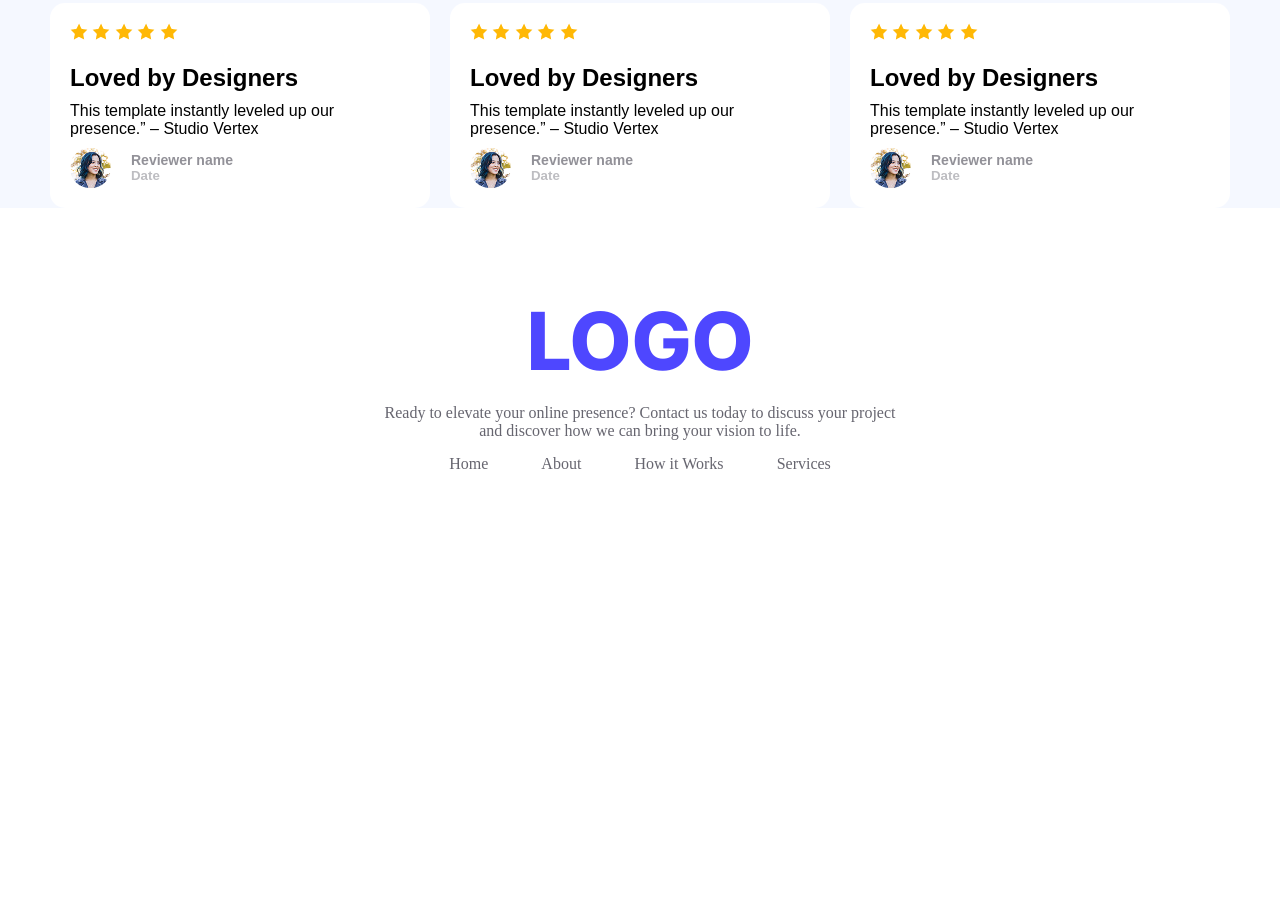
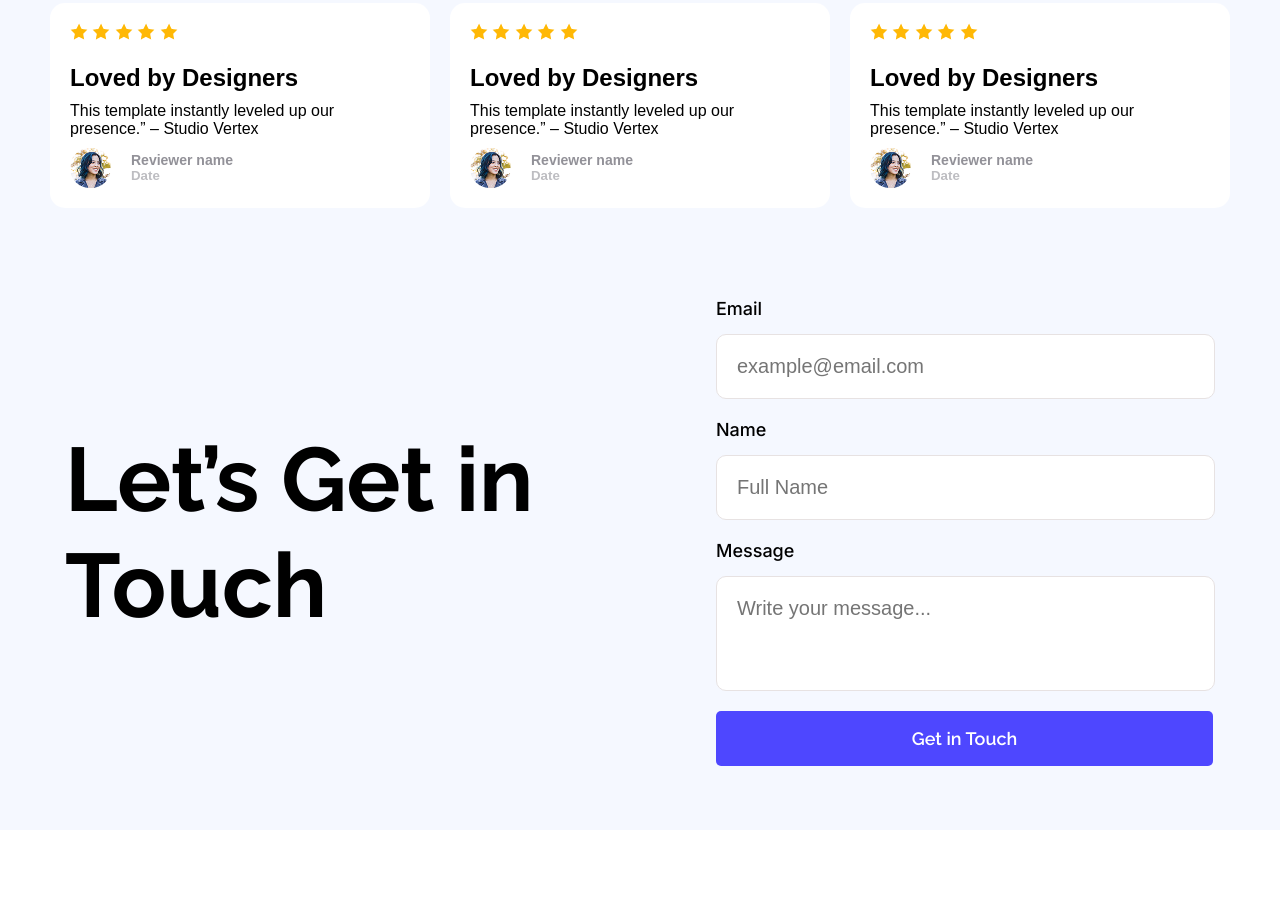
Before and after one commit to SadiaUmmay/A01-landing-launchpad, a plain HTML site: page index.html in a window 1280 px wide. Shown: the part 1547-2460 px from the top of the page. Before the commit the page ends 2078 px from the top, so only its background shows below. Drawn offline with Linux system fonts and the light colour scheme.

Commit message:
lets get in touch section

```diff
--- a/index.css
+++ b/index.css
@@ -151,16 +151,56 @@ main{
 .card-body h5{
     color: rgba(37, 36, 50, 0.3);
 }
+/* form css  */
+.form-flex{
+    max-width: 1150px;
+    display: flex;
+    justify-content: space-between;
+    margin: 7% auto;
+    padding-bottom: 5%;
+    align-items: center;
+}
+.form-flex h1{
+    font-size: 90px;
+    font-weight: bold;
+    font-family: 'raleway';
+    width: 528px;
+}
+.form-1{
+    padding: 20px 0 20px 20px ;
+    width: 477px;
+    font-size: 20px;
+    margin: 15px 0 20px ;
+    border-radius: 10px;
+    border: 1px solid rgb(231, 226, 226);
+}
+.form-2{
+    padding: 20px 0 70px 20px ;
+    width: 477px;
+    font-size: 20px;
+    margin: 15px 0 20px ;
+    border-radius: 10px;
+    border: 1px solid rgb(231, 226, 226);
+}
+.form label{
+    font-size: 18px;
+    font-family: 'Inter';
+    font-weight: 500;
+
+}
+.form-btn{
+    width: 497px;
+    padding: 17px 0;
+}
 /* footer css  */
 footer{
     background-color: white;
     text-align: center;
-    padding: 3% 0;
 
 }
 footer div{
     width: 531px;
-    margin: 20px auto;
+    margin: 0px auto;
 }
 footer h3{
     font-size: 80px;
--- a/index.html
+++ b/index.html
@@ -125,6 +125,25 @@
                 </div>
             </div>
         </div>
+        <!-- form section  -->
+         <div class="form-flex">
+            <h1>
+                Let’s Get in Touch
+            </h1>
+          <div>
+            <form class="form" action="">
+                <label for="Email">Email</label><br>
+                <input  class="form-1" type="email" placeholder="example@email.com"><br>
+                <label for="Name">Name</label> <br>
+                <input class="form-1"  type="text" placeholder="Full Name"><br>
+                <label for="message">Message</label><br>
+              <input class="form-2" type="text" placeholder="Write your message...">
+
+               </form>
+               <button class="primary-btn form-btn">Get in Touch</button>
+          </div>
+
+         </div>
     </main>
     <footer>
        <div>
```
